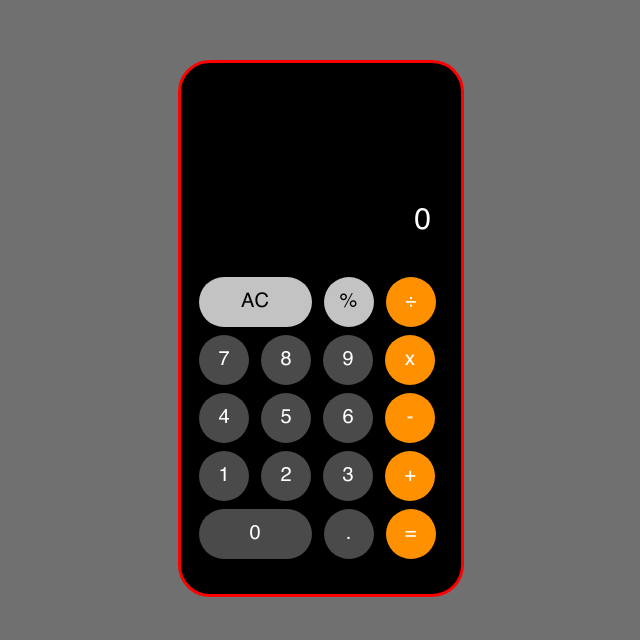
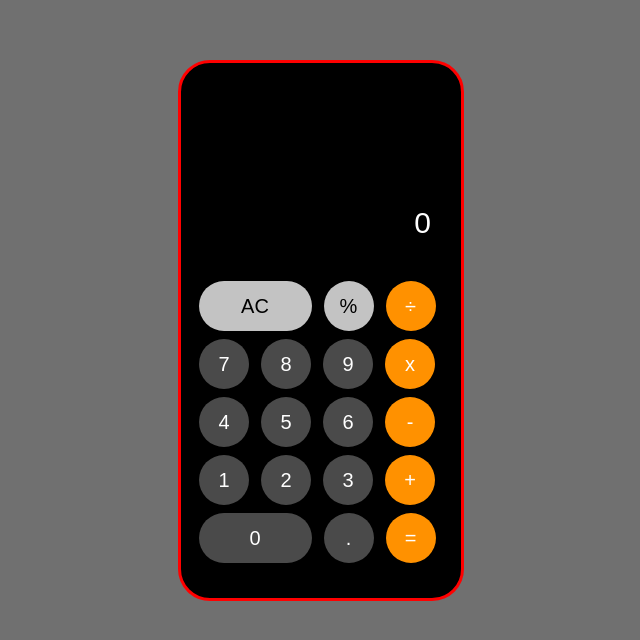
Before and after one commit to 1208kelly/Brainnest-Final-Project, a plain HTML site: page index.html in a window 1280 px wide. Shown: the part 140-780 px from the top of the page, without its empty margins (319-959 px from the left). Drawn offline with Linux system fonts and the light colour scheme.

Commit message:
updated font

```diff
--- a/style.css
+++ b/style.css
@@ -1,6 +1,6 @@
 @font-face {
     font-family: "Helvetica";
-    src: url(./fonts/Helvetica.ttf) format('truetype');
+    src: url(./fonts/helvetica-light.ttf) format('truetype');
     font-weight: 400;
 }
 
```
Also changed, not shown: fonts/helvetica-light.ttf (renamed from fonts/helvetica-light-587ebe5a59211.ttf).
